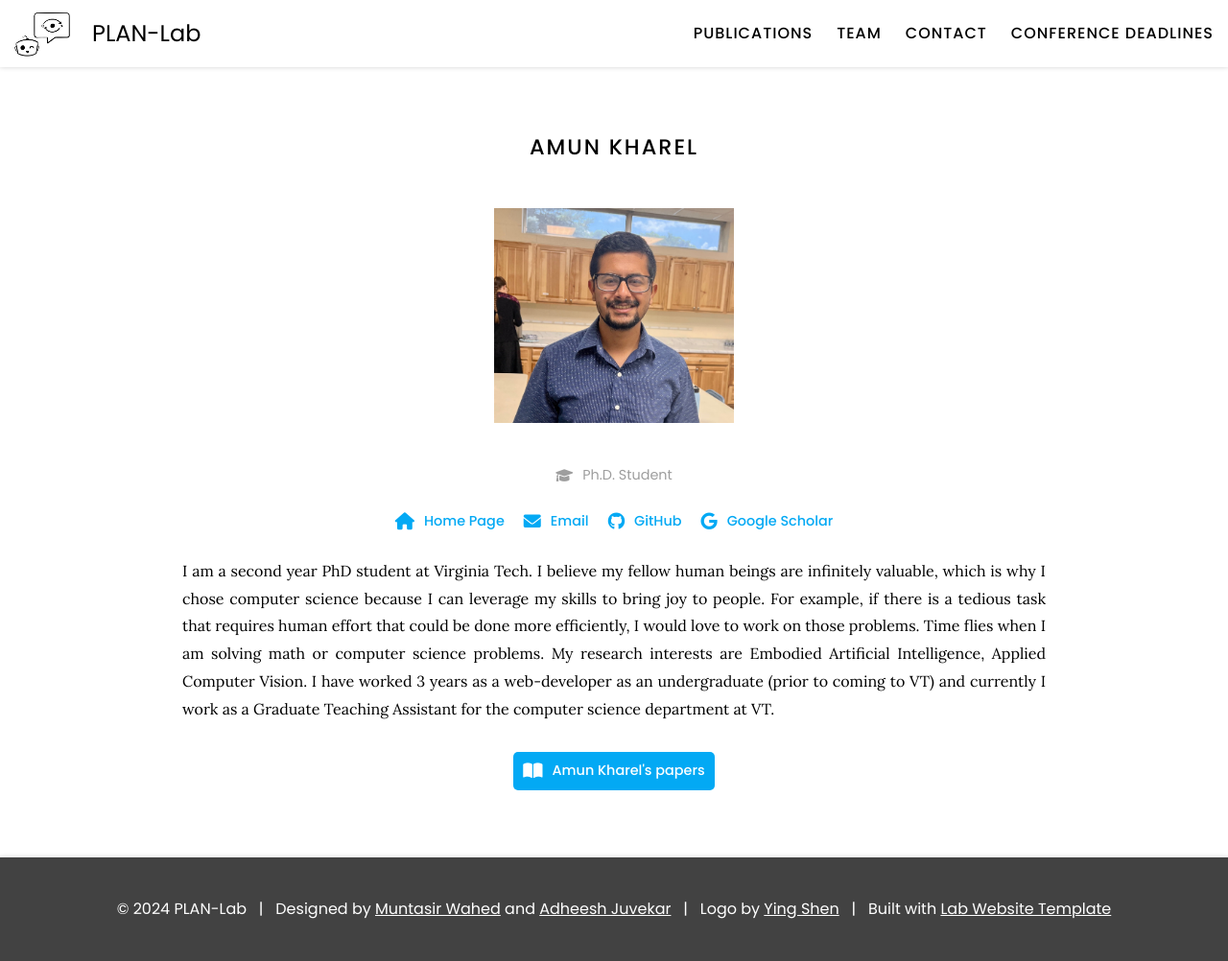
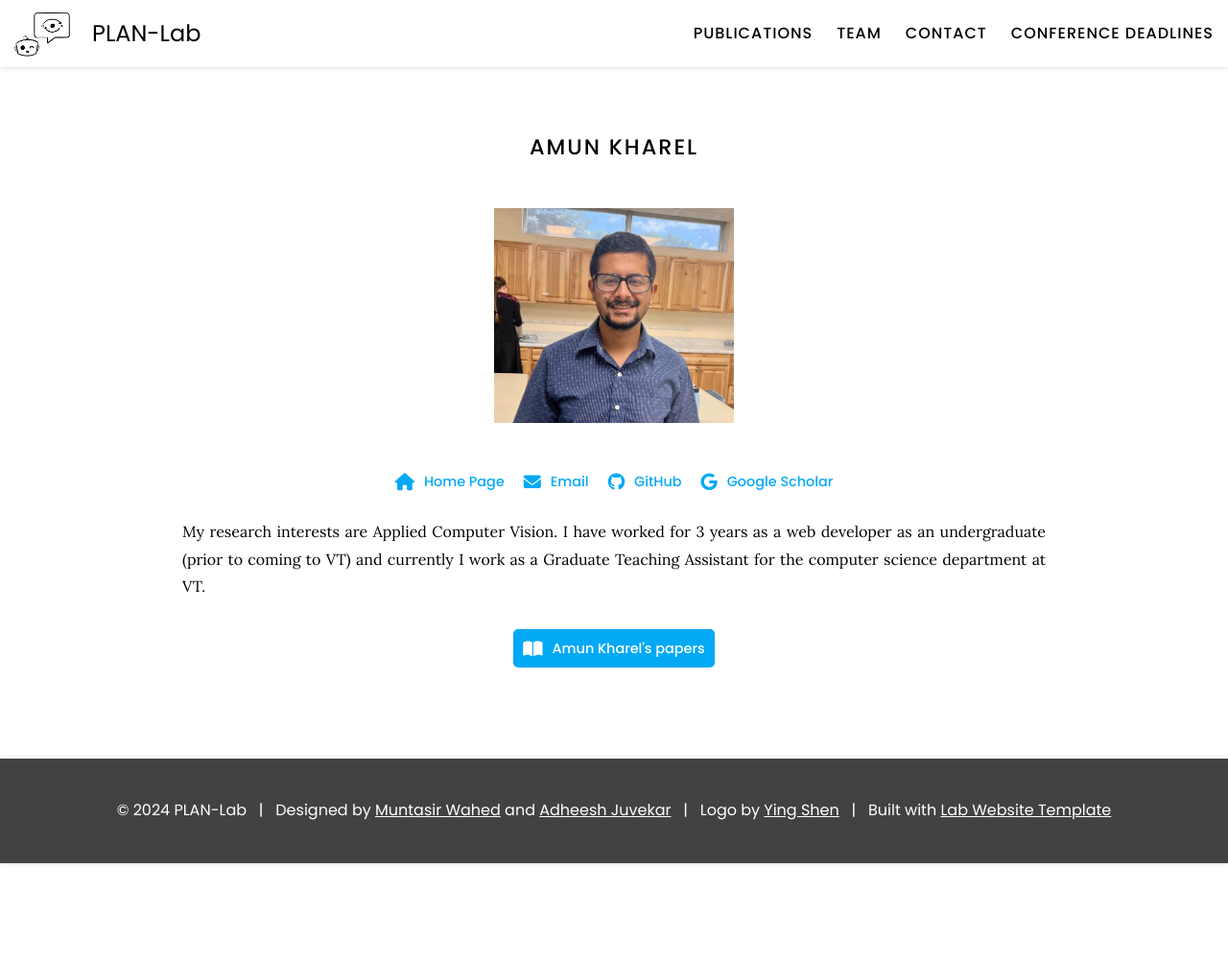
Before and after one commit to XiaonaZhou/plan-lab.github.io, a Jekyll site: the page built from _members/amun-kharel.md, in a window 1280 px wide. Shown: the whole page at 96% size. Built offline with Jekyll 4.4.1, drawn with Linux system fonts in a browser that asks for light colours; after the commit the page ends 900 px from its top, so only the background shows below that.

Commit message:
Update amun-kharel.md

```diff
--- a/_members/amun-kharel.md
+++ b/_members/amun-kharel.md
@@ -1,8 +1,8 @@
 ---
 name: Amun Kharel
 image: images/members/AmunKharel.jpg
-description: Ph.D. Student
-role: phd-student
+description: ms-student
+role: Alumni
 aliases:
   - Amun Kharel
   - A Kharel
@@ -14,7 +14,4 @@ links:
   google-scholar: A1tL2cAAAAAJ
 ---
 
-I am a second year PhD student at Virginia Tech.
-I believe my fellow human beings are infinitely valuable, which is why I chose computer science because I can leverage my skills to bring joy to people. For example, if there is a tedious task that requires human effort that could be done more efficiently, I would love to work on those problems. Time flies when I am solving math or computer science problems.
-My research interests are Embodied Artificial Intelligence, Applied Computer Vision.
-I have worked 3 years as a web-developer as an undergraduate (prior to coming to VT) and currently I work as a Graduate Teaching Assistant for the computer science department at VT.
+My research interests are Applied Computer Vision. I have worked for 3 years as a web developer as an undergraduate (prior to coming to VT) and currently I work as a Graduate Teaching Assistant for the computer science department at VT.
```
